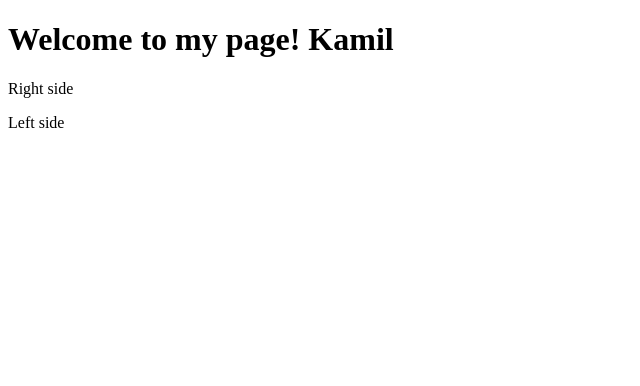
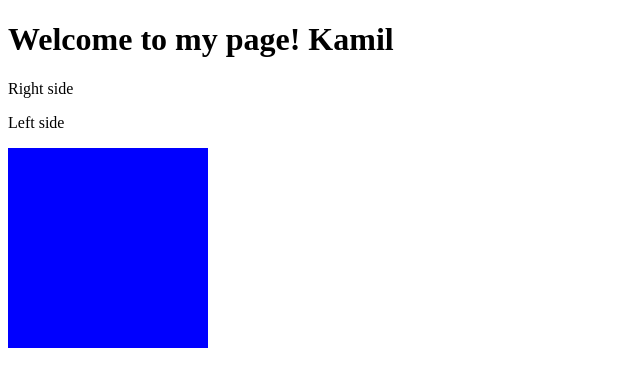
Before and after one commit to Kammo124/Programming-Course, a plain HTML site: page index.html in a window 1280 px wide. Shown: the whole page, without its empty margins (0-640 px from the left). Drawn offline with Linux system fonts and the light colour scheme.

Commit message:
Left side blue block

```diff
--- a/index.html
+++ b/index.html
@@ -4,6 +4,7 @@
     <meta charset="UTF-8">
     <meta http-equiv="X-UA-Compatible" content="IE=edge">
     <meta name="viewport" content="width=device-width, initial-scale=1.0">
+    <link rel ="stylesheet" href="style.css"/>
     <title>Document</title>
 </head>
 <body>
@@ -13,5 +14,12 @@
 
     <p>Left side</p>
 
+    <div class = "block" style="background-color:  blue;">
+
+
+    </div>
+
+
+
 </body>
 </html>
--- a/style.css
+++ b/style.css
@@ -1 +1,6 @@
 /* Sth */
+.block
+{
+    width: 200px;
+    height: 200px;
+}
```
